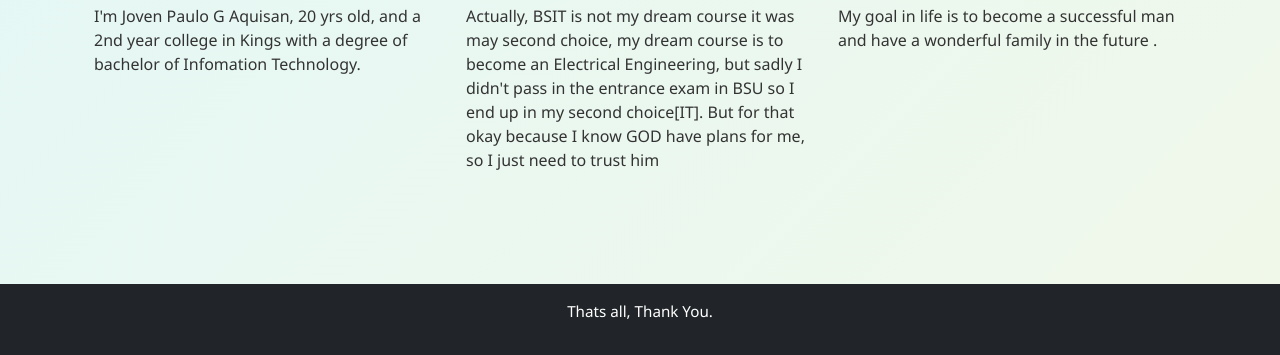
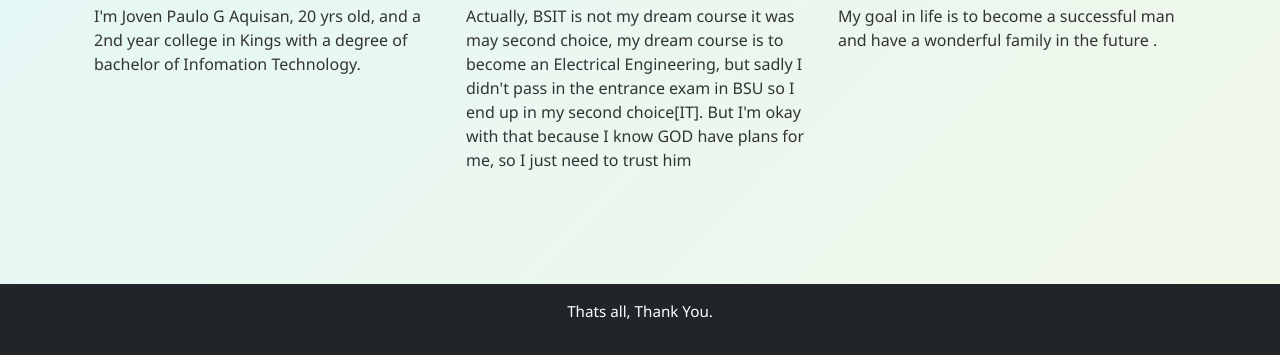
Before and after one commit to JpAquisan/My-web, a plain HTML site: page index.html in a window 1280 px wide. Shown: the part 723-1078 px from the top of the page. Drawn offline with nearby package versions, Linux system fonts and the light colour scheme.

Commit message:
Update index.html

```diff
--- a/index.html
+++ b/index.html
@@ -89,7 +89,7 @@
 
         <h3 class="fs-2">Why BSIT?</h3>
         <p>Actually, BSIT is not my dream course  it was may second choice, my dream course is to become an Electrical
-          Engineering, but sadly I didn't pass in the entrance exam in BSU so I end up in my second choice[IT]. But for that okay
+          Engineering, but sadly I didn't pass in the entrance exam in BSU so I end up in my second choice[IT]. But I'm okay with that
         because I know GOD have plans for me, so I just need to trust him </p>
 
         </a>
```
